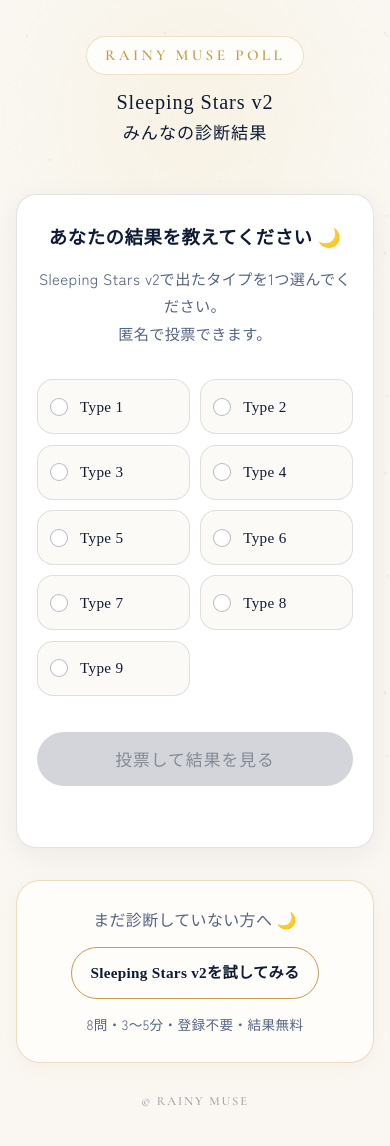
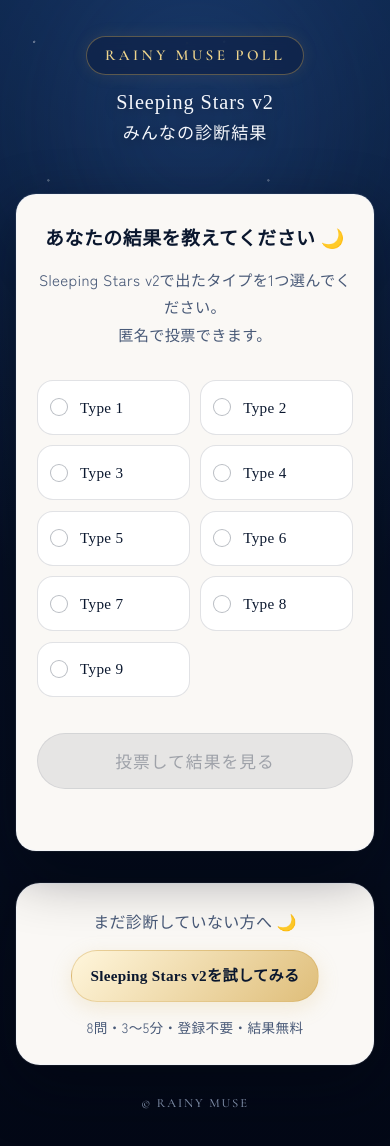
Before and after one commit to ennea5w4/rainy-muse-poll, a plain HTML site: page index.html in a window 390 px wide. Drawn offline with nearby package versions, Linux system fonts and the light colour scheme.

Commit message:
style: apply midnight navy and luminous ivory palette with refined gold accents

```diff
--- a/style.css
+++ b/style.css
@@ -1,30 +1,46 @@
 /* ==========================================================
-   Rainy Muse Poll v0.1 Style System
-   Theme:
-     - Background: Pale Ivory (#FAF7F2)
-     - Main / Text: Deep Navy (#0E1B33, #152544)
-     - Accent: Soft Muted Gold (#C59E53, #DFBE7A, #EFE2BE)
-     - Selected: Gentle Starlight Glow
+   Rainy Muse Poll v0.1.2 Style System
+   Theme: "濃紺・白・少しの金" (Midnight Navy, Bright Ivory Surface, Soft Gold)
+     - Night Sky Backdrop: Deep Navy & Midnight Blue
+     - Heading & Brand: White to Pale Starlight Gold
+     - Operational Cards: Bright Off-white / Luminous Ivory (High Readability)
+     - Card Text: Deep Midnight Navy (High Contrast)
+     - Selected State: Soft Gold Border & Subtle Starlight Glow
+     - CTA Buttons: High-contrast Gold/Navy Pairings
+     - Progress Bar: Pale Navy Track + Navy/Gold Accent Fill
    ========================================================== */
 
 :root {
-  --bg-ivory: #FAF7F2;
-  --bg-card: #FFFFFF;
-  --bg-card-subtle: #F5F1E8;
-  --main-navy: #0E1B33;
-  --navy-light: #1E3156;
-  --navy-mist: #546582;
-  --navy-border: rgba(14, 27, 51, 0.12);
-  --gold-accent: #C59E53;
-  --gold-light: #DFBE7A;
-  --gold-pale: #F6EED8;
-  --gold-glow: rgba(197, 158, 83, 0.22);
-  --star-highlight: rgba(223, 190, 122, 0.14);
+  /* Night Sky & Cosmic Canvas */
+  --night-deep: #050d21;
+  --night-navy: #091938;
+  --night-surface: #0e244d;
+
+  /* Luminous Operation Surface (bright, high readability) */
+  --bg-card: #FAF8F5;
+  --bg-card-subtle: #F3EFE8;
+  --card-border: rgba(220, 235, 255, 0.24);
+
+  /* Deep Navy Text for Cards (Crisp & High Contrast, >12:1) */
+  --text-primary: #0A172E;
+  --text-muted: #485977;
+  --border-subtle: rgba(10, 23, 46, 0.12);
+
+  /* Outer Night Text (Header & Footer) */
+  --night-text: #F5F7FC;
+  --night-muted: #A3B5D2;
+
+  /* Gold Accents (Sleeping Stars signature) */
+  --gold-accent: #CFA652;
+  --gold-light: #ECD38C;
+  --gold-glow: rgba(207, 166, 82, 0.32);
+  --star-highlight: rgba(236, 211, 140, 0.16);
+
+  /* Geometry & Shadows */
   --card-radius: 24px;
   --inner-radius: 16px;
-  --shadow-subtle: 0 8px 30px rgba(14, 27, 51, 0.06);
-  --shadow-hover: 0 12px 36px rgba(14, 27, 51, 0.1);
-  --shadow-glow: 0 0 18px var(--gold-glow);
+  --shadow-card: 0 20px 60px rgba(2, 6, 16, 0.45), 0 0 0 1px rgba(255, 255, 255, 0.08);
+  --shadow-glow: 0 0 16px var(--gold-glow);
 }
 
 *, *::before, *::after {
@@ -42,8 +58,10 @@ html {
 
 body {
   min-height: 100vh;
-  background-color: var(--bg-ivory);
-  color: var(--main-navy);
+  background-color: var(--night-deep);
+  background: radial-gradient(circle at 50% -10%, #153463 0%, transparent 55%),
+              linear-gradient(180deg, #07152f 0%, #030816 100%);
+  color: var(--night-text);
   font-family: "Zen Kaku Gothic New", -apple-system, BlinkMacSystemFont, "Segoe UI", Roboto, sans-serif;
   line-height: 1.7;
   letter-spacing: 0.02em;
@@ -65,23 +83,23 @@ body {
   position: absolute;
   inset: 0;
   background-image:
-    radial-gradient(circle at 15% 20%, rgba(197, 158, 83, 0.18) 0, transparent 2px),
-    radial-gradient(circle at 75% 15%, rgba(14, 27, 51, 0.12) 0, transparent 2px),
-    radial-gradient(circle at 85% 70%, rgba(197, 158, 83, 0.15) 0, transparent 2px),
-    radial-gradient(circle at 25% 80%, rgba(14, 27, 51, 0.1) 0, transparent 2px);
-  background-size: 180px 180px, 220px 220px, 260px 260px, 200px 200px;
-  opacity: 0.7;
+    radial-gradient(circle at 18% 22%, rgba(255, 255, 255, 0.75) 0 1px, transparent 1.5px),
+    radial-gradient(circle at 78% 18%, rgba(207, 166, 82, 0.8) 0 1px, transparent 1.5px),
+    radial-gradient(circle at 86% 72%, rgba(165, 205, 255, 0.7) 0 1px, transparent 1.5px),
+    radial-gradient(circle at 22% 82%, rgba(255, 255, 255, 0.6) 0 1px, transparent 1.5px);
+  background-size: 190px 190px, 240px 240px, 280px 280px, 220px 220px;
+  opacity: 0.45;
 }
 
 .soft-glow {
   position: absolute;
-  top: -10%;
+  top: -12%;
   left: 50%;
   transform: translateX(-50%);
-  width: 90vw;
-  max-width: 900px;
-  height: 400px;
-  background: radial-gradient(ellipse at center, rgba(246, 238, 216, 0.7) 0%, rgba(250, 247, 242, 0) 70%);
+  width: 95vw;
+  max-width: 960px;
+  height: 440px;
+  background: radial-gradient(ellipse at center, rgba(62, 115, 194, 0.18) 0%, rgba(3, 8, 22, 0) 70%);
   filter: blur(50px);
 }
 
@@ -109,21 +127,24 @@ body {
   font-weight: 600;
   letter-spacing: 0.22em;
   text-transform: uppercase;
-  color: var(--gold-accent);
-  padding: 0.35rem 1.1rem;
-  background: #FFFDF9;
-  border: 1px solid rgba(197, 158, 83, 0.3);
+  color: var(--gold-light);
+  padding: 0.35rem 1.15rem;
+  background: rgba(14, 33, 70, 0.65);
+  border: 1px solid rgba(207, 166, 82, 0.4);
   border-radius: 999px;
   margin-bottom: 0.9rem;
+  box-shadow: 0 0 16px rgba(207, 166, 82, 0.12);
+  backdrop-filter: blur(8px);
 }
 
 .page-title {
   font-family: "Noto Serif JP", serif;
   font-weight: 500;
-  font-size: clamp(1.4rem, 4vw, 1.85rem);
-  color: var(--main-navy);
+  font-size: clamp(1.45rem, 4.2vw, 1.95rem);
+  color: var(--night-text);
   line-height: 1.45;
   letter-spacing: 0.04em;
+  text-shadow: 0 2px 14px rgba(0, 0, 0, 0.4);
 }
 
 .title-main,
@@ -137,12 +158,12 @@ body {
   opacity: 0.65;
 }
 
-/* Main Card */
+/* Main Operational Card */
 .poll-card {
   background: var(--bg-card);
-  border: 1px solid var(--navy-border);
+  border: 1px solid var(--card-border);
   border-radius: var(--card-radius);
-  box-shadow: var(--shadow-subtle);
+  box-shadow: var(--shadow-card);
   padding: clamp(1.75rem, 5vw, 2.75rem);
   position: relative;
   transition: box-shadow 0.3s ease;
@@ -157,15 +178,15 @@ body {
 .question-title {
   font-family: "Noto Serif JP", serif;
   font-weight: 600;
-  font-size: clamp(1.15rem, 3.2vw, 1.35rem);
-  color: var(--main-navy);
+  font-size: clamp(1.18rem, 3.2vw, 1.38rem);
+  color: var(--text-primary);
   margin-bottom: 0.65rem;
   letter-spacing: 0.03em;
 }
 
 .question-subtitle {
   font-size: 0.95rem;
-  color: var(--navy-mist);
+  color: var(--text-muted);
   line-height: 1.8;
 }
 
@@ -202,18 +223,18 @@ body {
   align-items: center;
   justify-content: flex-start;
   padding: 0.95rem 1.1rem;
-  border: 1px solid var(--navy-border);
+  border: 1px solid var(--border-subtle);
   border-radius: var(--inner-radius);
-  background: #FCFAF6;
+  background: #FFFFFF;
   cursor: pointer;
   user-select: none;
   transition: all 0.2s ease-in-out;
 }
 
 .choice-option:hover {
-  background: #FFFDF9;
-  border-color: rgba(197, 158, 83, 0.45);
-  box-shadow: 0 4px 14px rgba(14, 27, 51, 0.04);
+  background: #FFFFFF;
+  border-color: rgba(207, 166, 82, 0.55);
+  box-shadow: 0 4px 16px rgba(10, 23, 46, 0.05);
 }
 
 .choice-option input[type="radio"] {
@@ -229,7 +250,7 @@ body {
   width: 18px;
   height: 18px;
   border-radius: 50%;
-  border: 1.5px solid rgba(14, 27, 51, 0.3);
+  border: 1.5px solid rgba(10, 23, 46, 0.28);
   margin-right: 0.75rem;
   position: relative;
   transition: all 0.2s ease;
@@ -240,22 +261,22 @@ body {
   font-family: "Noto Serif JP", serif;
   font-weight: 500;
   font-size: 1.02rem;
-  color: var(--main-navy);
+  color: var(--text-primary);
   letter-spacing: 0.02em;
 }
 
-/* Selected state: soft starry highlight */
+/* Selected state: soft gold border & starlight glow */
 .choice-option:has(input[type="radio"]:checked),
 .choice-option.is-selected {
-  background: #FFFDF8;
+  background: #FFFDF7;
   border-color: var(--gold-accent);
-  box-shadow: var(--shadow-glow), inset 0 0 12px var(--star-highlight);
+  box-shadow: 0 0 16px rgba(207, 166, 82, 0.28), inset 0 0 12px var(--star-highlight);
 }
 
 .choice-option input[type="radio"]:checked + .choice-custom-radio,
 .choice-option.is-selected .choice-custom-radio {
   border-color: var(--gold-accent);
-  background: #FFFDF8;
+  background: #FFFDF7;
 }
 
 .choice-option input[type="radio"]:checked + .choice-custom-radio::after,
@@ -288,9 +309,9 @@ body {
 
 .submit-btn {
   appearance: none;
-  border: none;
-  background: linear-gradient(135deg, var(--main-navy) 0%, var(--navy-light) 100%);
-  color: #F8F5EE;
+  border: 1px solid rgba(207, 166, 82, 0.45);
+  background: linear-gradient(135deg, #091730 0%, #152c54 100%);
+  color: #FFFFFF;
   font-family: "Noto Serif JP", serif;
   font-size: 1.05rem;
   font-weight: 500;
@@ -298,7 +319,7 @@ body {
   padding: 1rem 2.75rem;
   border-radius: 999px;
   cursor: pointer;
-  box-shadow: 0 6px 20px rgba(14, 27, 51, 0.16);
+  box-shadow: 0 8px 24px rgba(7, 18, 40, 0.3), 0 0 12px rgba(207, 166, 82, 0.15);
   position: relative;
   display: inline-flex;
   align-items: center;
@@ -310,13 +331,15 @@ body {
 
 .submit-btn:hover:not(:disabled) {
   transform: translateY(-2px);
-  box-shadow: 0 10px 28px rgba(14, 27, 51, 0.24);
-  background: linear-gradient(135deg, #091325 0%, #152748 100%);
+  box-shadow: 0 12px 30px rgba(7, 18, 40, 0.4), 0 0 18px rgba(207, 166, 82, 0.25);
+  background: linear-gradient(135deg, #0e2246 0%, #1d3b6e 100%);
+  border-color: rgba(207, 166, 82, 0.65);
 }
 
 .submit-btn:disabled {
-  background: rgba(14, 27, 51, 0.18);
-  color: rgba(14, 27, 51, 0.4);
+  background: rgba(10, 23, 46, 0.08);
+  color: rgba(10, 23, 46, 0.32);
+  border-color: rgba(10, 23, 46, 0.08);
   cursor: not-allowed;
   box-shadow: none;
   transform: none;
@@ -343,7 +366,7 @@ body {
 
 .status-msg {
   font-size: 0.88rem;
-  color: var(--navy-mist);
+  color: var(--text-muted);
   min-height: 1.3rem;
 }
 
@@ -383,13 +406,13 @@ body {
   font-family: "Noto Serif JP", serif;
   font-weight: 600;
   font-size: clamp(1.2rem, 3.4vw, 1.45rem);
-  color: var(--main-navy);
+  color: var(--text-primary);
   margin-bottom: 0.4rem;
 }
 
 .results-sub {
   font-size: 0.95rem;
-  color: var(--navy-mist);
+  color: var(--text-muted);
 }
 
 /* Horizontal Bar Chart */
@@ -411,46 +434,46 @@ body {
 }
 
 .chart-row.is-voted-type {
-  background: rgba(197, 158, 83, 0.08);
-  border: 1px dashed rgba(197, 158, 83, 0.4);
+  background: rgba(207, 166, 82, 0.1);
+  border: 1px dashed rgba(207, 166, 82, 0.45);
 }
 
 .chart-type-name {
   font-family: "Noto Serif JP", serif;
   font-size: 0.95rem;
   font-weight: 500;
-  color: var(--main-navy);
+  color: var(--text-primary);
   white-space: nowrap;
 }
 
 .chart-bar-track {
   width: 100%;
   height: 14px;
-  background: var(--bg-card-subtle);
+  background: #EBF0F7;
   border-radius: 999px;
   overflow: hidden;
   position: relative;
-  border: 1px solid rgba(14, 27, 51, 0.06);
+  border: 1px solid rgba(10, 23, 46, 0.08);
 }
 
 .chart-bar-fill {
   height: 100%;
   border-radius: 999px;
-  background: linear-gradient(90deg, #1A2E50 0%, var(--gold-accent) 100%);
+  background: linear-gradient(90deg, #102347 0%, #1c3b70 65%, var(--gold-accent) 100%);
   width: 0%;
   transition: width 0.6s cubic-bezier(0.25, 1, 0.5, 1);
 }
 
 .chart-row.is-voted-type .chart-bar-fill {
-  background: linear-gradient(90deg, var(--gold-accent) 0%, var(--gold-light) 100%);
-  box-shadow: 0 0 8px rgba(197, 158, 83, 0.4);
+  background: linear-gradient(90deg, #163260 0%, var(--gold-accent) 70%, var(--gold-light) 100%);
+  box-shadow: 0 0 10px rgba(207, 166, 82, 0.45);
 }
 
 .chart-percent {
   font-family: "Cormorant Garamond", serif;
-  font-size: 1.1rem;
+  font-size: 1.15rem;
   font-weight: 600;
-  color: var(--main-navy);
+  color: var(--text-primary);
   text-align: right;
   white-space: nowrap;
 }
@@ -458,14 +481,14 @@ body {
 .total-votes-wrap {
   text-align: center;
   padding-top: 1.25rem;
-  border-top: 1px solid var(--navy-border);
+  border-top: 1px solid var(--border-subtle);
 }
 
 .total-votes {
   font-family: "Noto Serif JP", serif;
   font-size: 1.05rem;
-  font-weight: 500;
-  color: var(--main-navy);
+  font-weight: 600;
+  color: var(--text-primary);
   letter-spacing: 0.04em;
 }
 
@@ -478,8 +501,8 @@ body {
 }
 
 .bottom-cta-card {
-  background: #FFFDF9;
-  border: 1px solid rgba(197, 158, 83, 0.35);
+  background: var(--bg-card);
+  border: 1px solid var(--card-border);
   border-radius: var(--card-radius);
   padding: 1.85rem 1.5rem;
   margin-bottom: 1.75rem;
@@ -487,13 +510,13 @@ body {
   flex-direction: column;
   align-items: center;
   gap: 0.85rem;
-  box-shadow: 0 4px 20px rgba(197, 158, 83, 0.08);
+  box-shadow: var(--shadow-card);
 }
 
 .cta-lead {
   font-family: "Noto Serif JP", serif;
   font-size: 1rem;
-  color: var(--navy-mist);
+  color: var(--text-muted);
 }
 
 .cta-link-btn {
@@ -501,37 +524,38 @@ body {
   align-items: center;
   justify-content: center;
   text-decoration: none;
-  background: transparent;
-  color: var(--main-navy);
+  background: linear-gradient(135deg, #FFF6DC 0%, #DFBE7A 100%);
+  color: #0A172E;
   font-family: "Noto Serif JP", serif;
   font-size: 1.05rem;
   font-weight: 600;
   padding: 0.85rem 2.2rem;
-  border: 1.5px solid var(--gold-accent);
+  border: 1px solid rgba(207, 166, 82, 0.4);
   border-radius: 999px;
   letter-spacing: 0.04em;
+  box-shadow: 0 6px 20px rgba(223, 190, 122, 0.25);
   transition: all 0.2s ease;
 }
 
 .cta-link-btn:hover {
-  background: var(--gold-accent);
-  color: #FFFFFF;
-  box-shadow: 0 6px 18px rgba(197, 158, 83, 0.28);
-  transform: translateY(-1px);
+  background: linear-gradient(135deg, #FFF9E6 0%, #E7CA86 100%);
+  box-shadow: 0 10px 26px rgba(223, 190, 122, 0.38);
+  transform: translateY(-2px);
 }
 
 .cta-meta {
   font-size: 0.85rem;
-  color: var(--navy-mist);
+  color: var(--text-muted);
   letter-spacing: 0.03em;
 }
 
 .copyright {
   font-size: 0.78rem;
-  color: rgba(14, 27, 51, 0.4);
+  color: var(--night-muted);
   font-family: "Cormorant Garamond", serif;
   letter-spacing: 0.15em;
   text-transform: uppercase;
+  opacity: 0.75;
 }
 
 /* ==========================================================
@@ -567,6 +591,7 @@ body {
     white-space: nowrap;
     max-width: 100%;
   }
+
   body {
     padding: 1.75rem 1rem 3rem;
   }
```
Also changed, not shown: index.html (+1 -1 lines).
